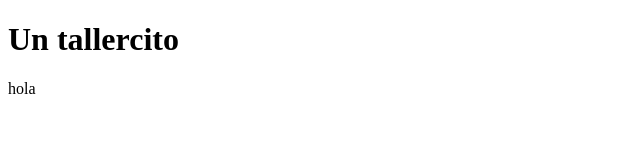
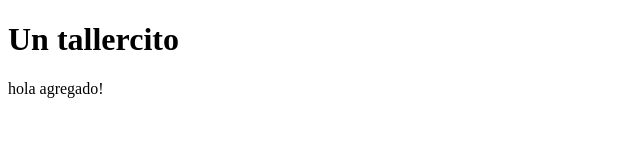
Before and after one commit to luaritabar/primerProyecto, a plain HTML site: page index.html in a window 1280 px wide. Shown: the full height of the page, 0-640 px from the left. Drawn offline with Linux system fonts and the light colour scheme.

Commit message:
agregado

```diff
--- a/index.html
+++ b/index.html
@@ -8,6 +8,6 @@
 <h1>Un tallercito</h1>
 
 hola
-
+agregado!
 </body>
 </html>
```
